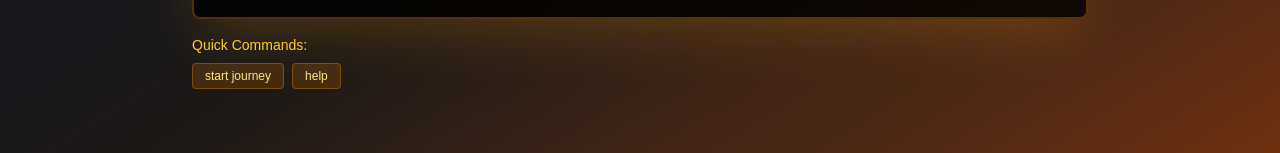
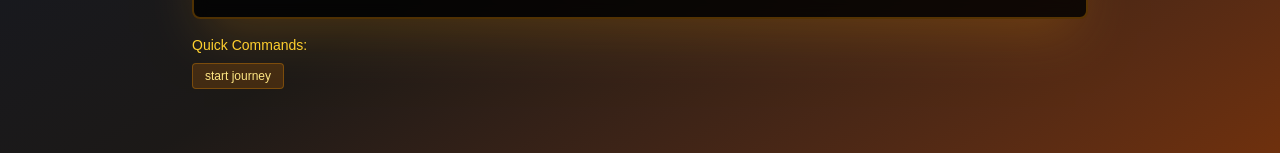
Before and after one commit to Aadhavsb/rpg-portfolio, a Next.js app: page / in a window 1280 px wide. Shown: the part 551-704 px from the top of the page. Built offline with nearby package versions, Linux system fonts and the light colour scheme.

Commit message:
fix: home help page

```diff
--- a/components/Terminal.tsx
+++ b/components/Terminal.tsx
@@ -55,9 +55,8 @@ export function Terminal({ onBack, onStartJourney, showStartJourney = false }: T
       setInput('');
     }
   };
-
   const availableCommands = showStartJourney
-    ? ['start journey', 'help']
+    ? ['start journey']
     : ['check inventory', 'consult scrolls', 'display beacon', 'back'];
   return (
     <div className="min-h-screen p-8 flex items-center justify-center bg-gradient-to-br from-slate-900 via-stone-900 to-amber-900">
```
Also changed, not shown: components/PixelIcon.tsx (added), components/ProjectIcon.tsx (added), components/RPGHub-new.tsx (added), components/SectionCard.tsx (added), components/SectionView.tsx (added).
